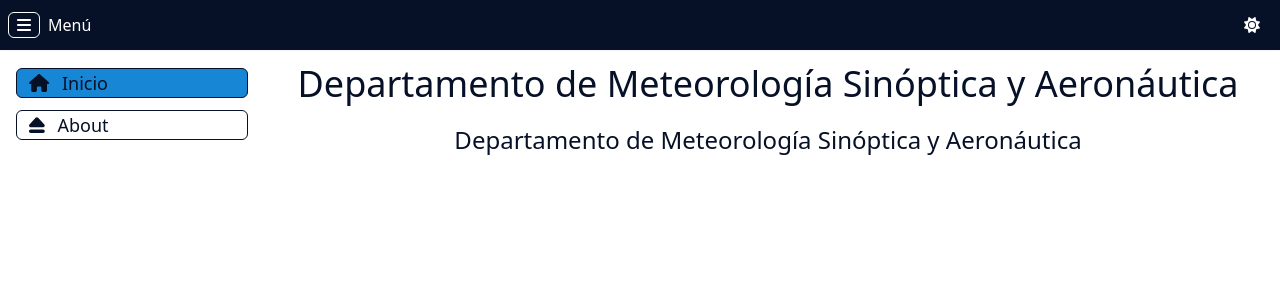
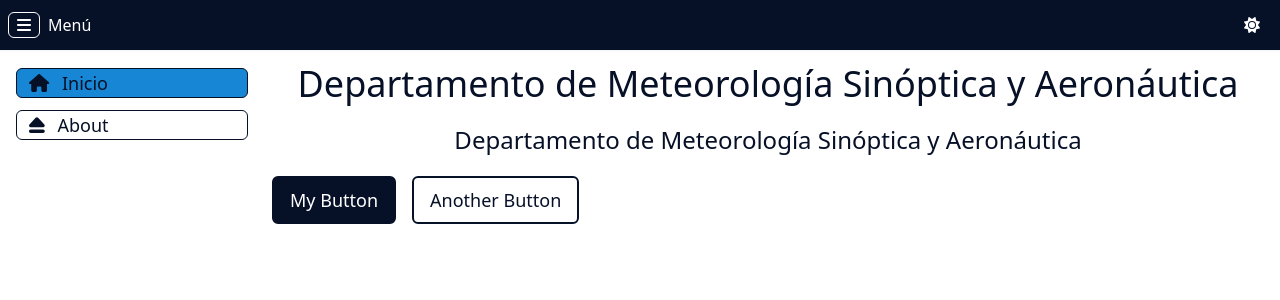
Before and after one commit to imn-climatologias-aeropuertos/meteo-page, a Vue app: page /#/ in a window 1280 px wide. Shown: the top 300 px of the page. Built offline with nearby package versions, Linux system fonts and the light colour scheme.

Commit message:
feat: add Button component

```diff
--- /dev/null
+++ b/src/components/Button.vue
@@ -0,0 +1,43 @@
+<script setup lang="ts">
+import { defineProps } from "vue";
+
+const props = defineProps({
+  isLight: Boolean,
+  link: String,
+});
+</script>
+
+<template>
+  <div>
+    <a
+      target="_blank"
+      :href="props.link"
+      :class="props.isLight ? 'light' : 'dark'"
+    >
+      <slot></slot>
+    </a>
+  </div>
+</template>
+
+<style lang="postcss" scoped>
+div {
+  @apply inline-block justify-center;
+  @apply m-2;
+}
+
+a {
+  @apply border-2 text-lg rounded-md py-2 px-4;
+  @apply block hover:scale-105 hover:text-xl hover:transition;
+  @apply hover:duration-150 hover:ease-in-out;
+}
+
+.light {
+  @apply text-blue bg-white border-blue;
+  @apply hover:text-white hover:bg-blue;
+}
+
+.dark {
+  @apply text-white bg-blue border-blue;
+  @apply hover:text-blue hover:bg-white;
+}
+</style>
--- a/src/views/Home.vue
+++ b/src/views/Home.vue
@@ -1,11 +1,14 @@
 <script setup lang="ts">
 import Title from "../components/Title.vue";
 import Subtitle from "../components/Subtitle.vue";
+import Button from "../components/Button.vue";
 </script>
 
 <template>
   <div>
     <Title>Departamento de Meteorología Sinóptica y Aeronáutica</Title>
     <Subtitle>Departamento de Meteorología Sinóptica y Aeronáutica</Subtitle>
+    <Button :is-light="false" link="#">My Button</Button>
+    <Button :is-light="true" link="#">Another Button</Button>
   </div>
 </template>
--- a/tailwind.config.cjs
+++ b/tailwind.config.cjs
@@ -7,6 +7,7 @@ module.exports = {
   theme: {
     extend: {},
     colors: {
+      'red': '#dc2626',
       'blue': '#061027',
       'lightblue': '#1786d4',
       'white': '#fff',
```
